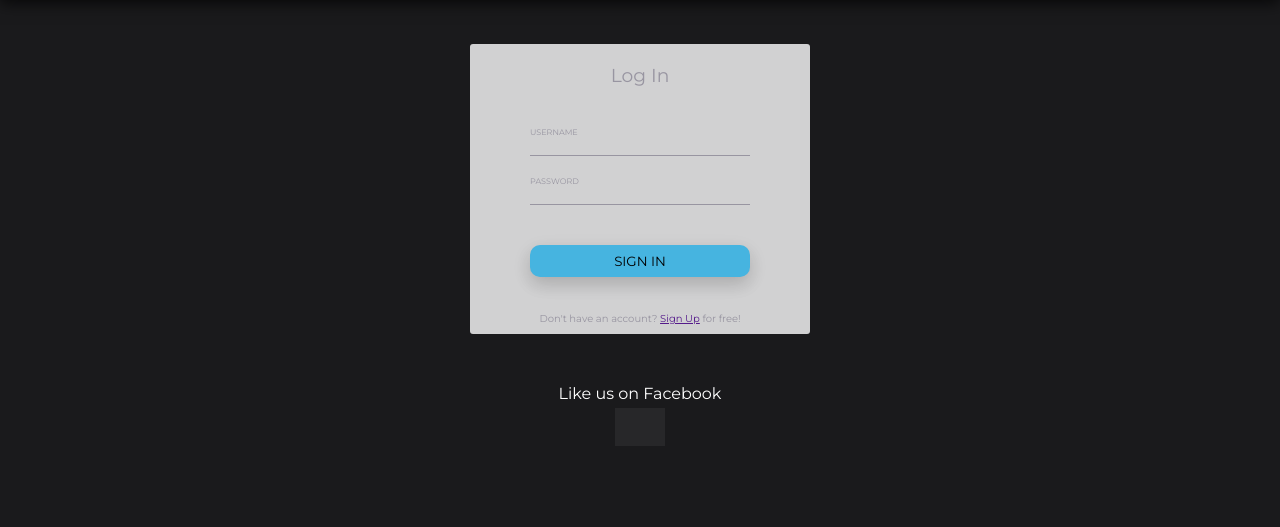
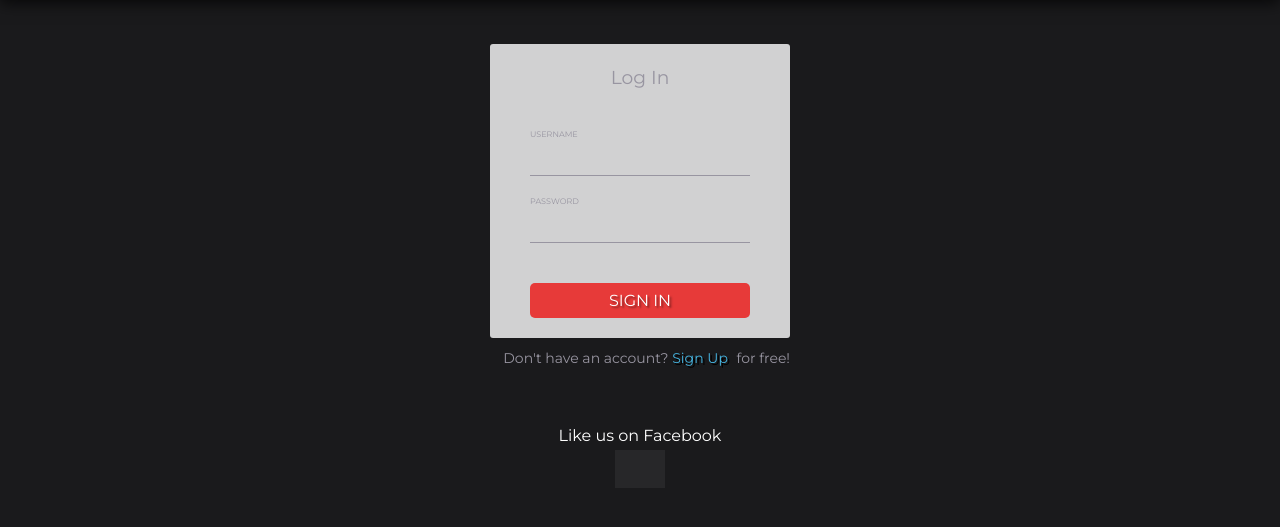
Before and after one commit to duvan094/PHPproject, a PHP site: page /login.php in a window 1280 px wide. Shown: the part 66-593 px from the top of the page. Run offline with PHP 8.4, Linux system fonts and the light colour scheme; grey boxes are pictures that could not be loaded.

Commit message:
Did some styling to the login.php
Made some small decorative changes to make the login fit with our overal
graphical profile.

```diff
--- a/index.php
+++ b/index.php
@@ -6,7 +6,7 @@
         <li><button>This?</button></li>
         <li><button>That?</button></li>
       </ul>
-      <p id="user">Made by <a href="#">steffe94</a></p>
+      <p class="textWithLink">Made by <a href="#">steffe94</a></p>
 
       <ul id="commentContainer">
         <li><h4>4 comments</h4></li>
--- a/login.php
+++ b/login.php
@@ -9,15 +9,15 @@
 
 		<form>
 			<p>USERNAME</p>
-		<input id="forminput" type="text" name="username"> <br>
+			<input type="text" name="username"> <br>
 			<p>PASSWORD</p>
-		<input id="forminput" type="password" name="password"> <br>
-		<input id="submit" type="submit" name="SIGN IN" value="SIGN IN">
+			<input type="password" name="password"> <br>
+			<input type="submit" name="SIGN IN" value="SIGN IN">
 		</form>
-
-	<p id="formp">Don't have an account? <a href="">Sign Up</a> for free!</p>
+		<p class = "textWithLink">Don't have an account? <a href="">Sign Up</a> for free!</p>
 
 	</div>
 
+</main>
 
 <?php  include "footer.php"?>
--- a/main.css
+++ b/main.css
@@ -119,6 +119,7 @@ main{
 	border-radius: 5px;
 }
 
+
 #card-container>li:first-child>button{
 	background:#E63231;
 }
@@ -158,21 +159,21 @@ main{
 }
 /*Would you rather cards -END*/
 
-main>#user{
+.textWithLink{
 	font-size: 12px;
 	text-align: right;
 	margin-bottom:44px;
 	color:#AAA;
 }
 
-main>#user>a{
+.textWithLink>a{
 	text-decoration: none;
 	color:#46B4E0;
 	text-shadow: 2px 2px #000000;
 	margin-right: 5px;
 }
 
-main>#user>a:hover{
+.textWithLink>a:hover{
 	text-decoration: none;
 	color:#2694C0;
 }
@@ -231,7 +232,12 @@ main>#user>a:hover{
 	background:rgba(255,255,255, 0.8);
 	border-radius: 3px;
 	margin: auto;
-	padding: 20px;
+	padding: 22px 0;
+}
+
+#logincontainer>.textWithLink{
+	padding-top: 11px;
+	font-size: 14px;
 }
 
 #logincontainer p, #logincontainer h3 {
@@ -250,37 +256,45 @@ main>#user>a:hover{
 	padding-top: 20px;
 }
 
-#logincontainer #forminput {
+#logincontainer>form>input[type=text],#logincontainer>form>input[type=password] {
 	border: none;
 	border-bottom: 1px solid #9895A1;
 	background-color: transparent;
+	padding:10px;
 	width: 220px;
+	box-sizing: border-box;
 }
 
-#logincontainer #submit {
+#logincontainer>form>input[type=submit]{
 	width: 220px;
 	margin-top: 40px;
 	border: none;
-	background-color: #46B4E0;
+	background:#E63231;
 	padding: 8px;
 	border-radius: 10px;
-	box-shadow: 0 8px 16px 0 rgba(0,0,0,0.1), 0 6px 20px 0 rgba(0,0,0,0.09);
+	/*box-shadow: 0 8px 16px 0 rgba(0,0,0,0.1), 0 6px 20px 0 rgba(0,0,0,0.09);*/
+
+	-webkit-box-shadow: inset 0px 50px 149px 0px rgba(255,255,255,0.05);
+	-moz-box-shadow: inset 0px 50px 149px 0px rgba(255,255,255,0.05);
+	box-shadow: inset 0px 50px 149px 0px rgba(255,255,255,0.05);
+	color:#FFF;
+	font-family: 'Montserrat', sans-serif;
+	font-size: 16px;
+	font-weight: 400;
+	text-shadow: 2px 2px 2px rgba(0,0,0,0.4);
+	border-radius: 5px;
 }
 
-#logincontainer #forminput:focus {
-	outline: 0;
+#logincontainer>form>input[type=submit]:hover{
+-webkit-box-shadow: inset 0px 50px 149px 0px rgba(255,255,255,0.16);
+-moz-box-shadow: inset 0px 50px 149px 0px rgba(255,255,255,0.16);
+box-shadow: inset 0px 50px 149px 0px rgba(255,255,255,0.16);
+cursor:pointer;
 }
 
-#logincontainer #submit:focus {
-	outline: 0;
+#logincontainer>form>input[type=text],#logincontainer>form>input[type=password],input[type=submit]{
+	outline: none;
 }
-
-#logincontainer #formp {
-	font-size: 10px;
-	text-align: center;
-	padding-top: 15px;
-}
-
 
 
 /* LOGIN IN POP UP -END */
@@ -303,7 +317,7 @@ footer a {
 footer img {
 	width: 50px;
 	margin-top: 5px;
-	transition: 0.4s;
+	transition: 0.4s all ease-in;
 	opacity: 0.1;
 }
 
```
Lines whose indentation alone changed are shown as unchanged.
